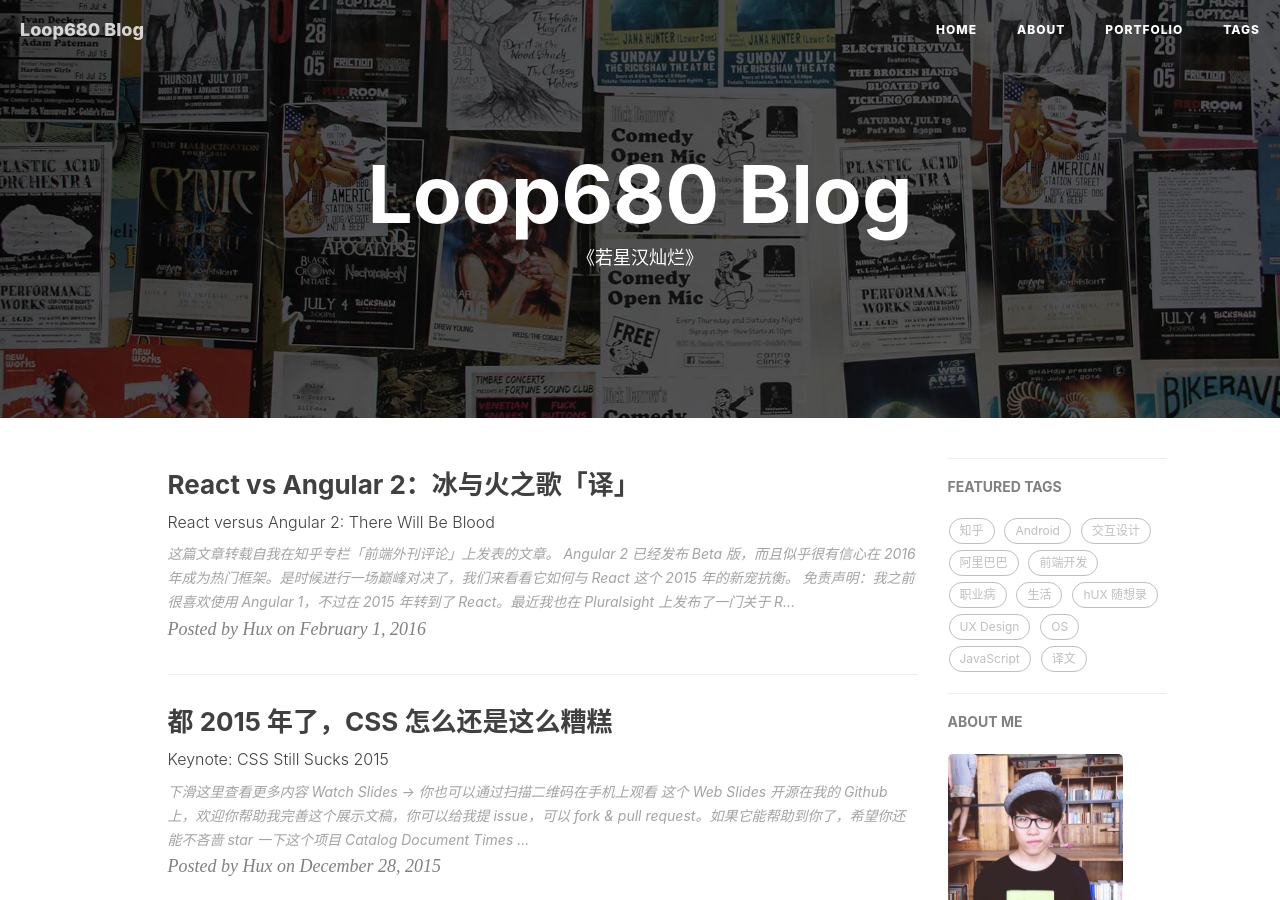
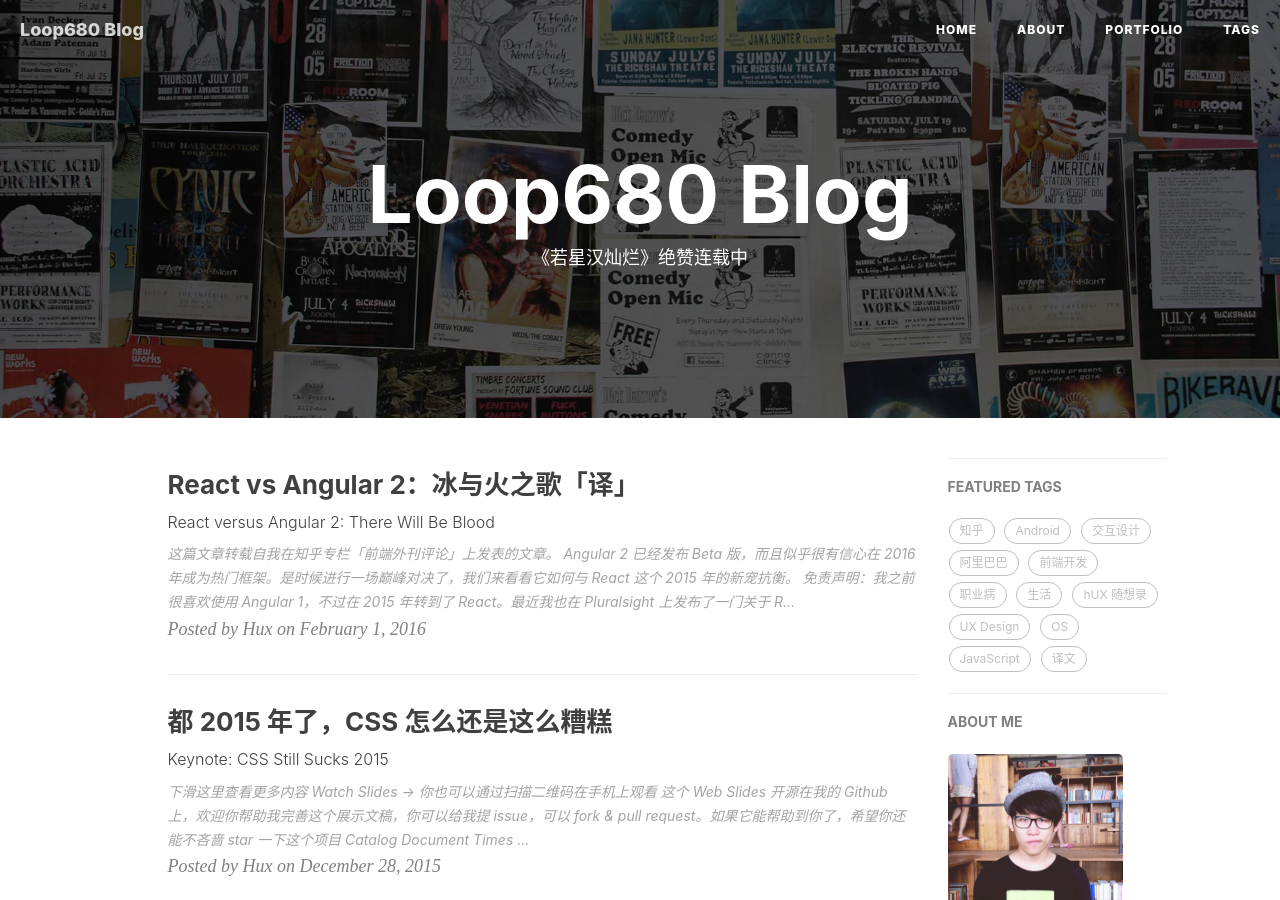
Before and after one commit to Loop680/Loop680.github.io, a Jekyll site: the page built from index.html, in a window 1280 px wide and 900 px high. Built offline with Jekyll 4.4.1, drawn with Linux system fonts in a browser that asks for light colours; nearby versions of some CDN libraries; the list of posts is cut into pages by our own code; comment, search, counter and statistics services are not loaded.

Commit message:
Update index.html

```diff
--- a/index.html
+++ b/index.html
@@ -1,6 +1,6 @@
 ---
 layout: page
-description: "《若星汉灿烂》"
+description: "《若星汉灿烂》绝赞连载中"
 ---
 
 {% for post in paginator.posts %}
```
